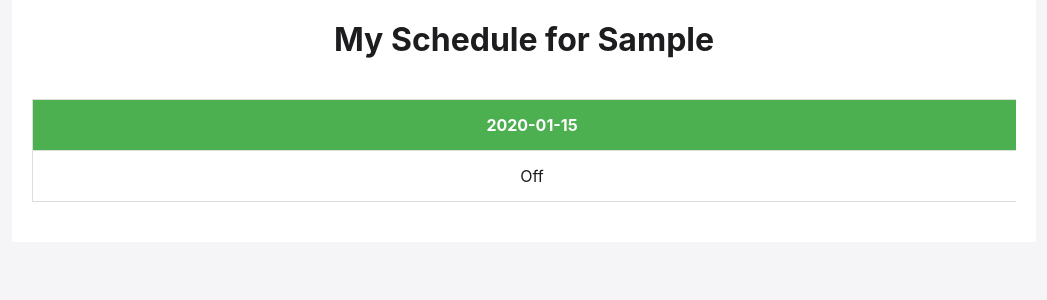
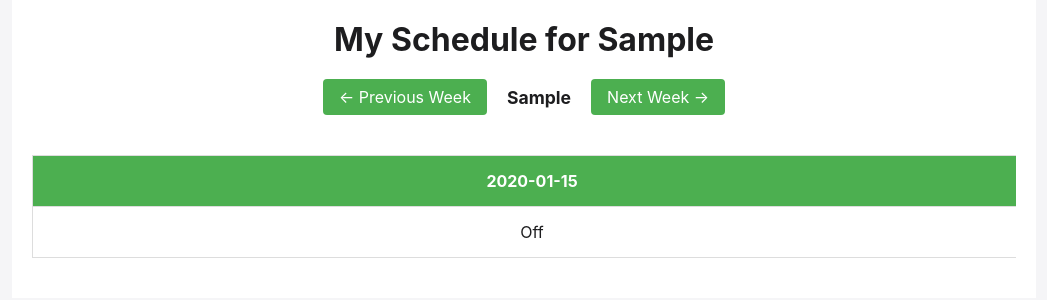
Before and after one commit to Martin-Jurkovic/cs362-work_scheduler, a Flask app: template workscheduler/templates/view_schedules.html in a window 1280 px wide. Shown: the part 65-365 px from the top of the page, without its empty margins (116-1163 px from the left). Run offline with Flask 3, Linux system fonts and the light colour scheme; tables that the repository leaves empty hold one stand-in row (values such as "Sample post"); the template is opened without the code that fills it: values that come from a table or form of the project are taken from there, most other values are stand-ins (such as "Sample title", 1, 10 or a date in 2020).

Commit message:
Allows shifts to be made in advance
can view next and previous weeks, generating shifts weeks in advance

```diff
--- a/workscheduler/app.py
+++ b/workscheduler/app.py
@@ -1,11 +1,6 @@
 from flask import Flask, render_template, request, redirect, url_for, session, flash, jsonify
-from functools import wraps
-import datetime
-from ortools.sat.python import cp_model
-from flask_sqlalchemy import SQLAlchemy
-from werkzeug.security import generate_password_hash, check_password_hash
-import click
-from flask.cli import with_appcontext
+
+from datetime import timedelta, datetime, date  # Import date explicitly
 
 from classes.user import User, db
 from classes.schedule import Schedule
@@ -117,10 +112,13 @@ def reset_password():
 @app.route('/view_schedules', methods=['GET', 'POST'])
 @login_required
 def view_schedules():
+    if 'view_date' not in session:
+        session['view_date'] = date.today().strftime('%Y-%m-%d')
+
+    week_dates = get_week_dates(session['view_date'])
     username = session['username']
     user = User.query.filter_by(username=username).first()
     role = user.role
-    week_dates = get_week_dates()
     current_week = f"{week_dates[0].strftime('%B %d, %Y')} - {week_dates[-1].strftime('%B %d, %Y')}"
 
     if role == 'admin':
@@ -159,7 +157,8 @@ def view_schedules():
                 success = generate_shifts(
                     day_requirements=day_requirements,
                     max_shifts_per_employee=session['max_shifts'],
-                    active_employees=[emp.username for emp in active_employees]  # Pass only active employees
+                    active_employees=[emp.username for emp in active_employees],  # Pass only active employees
+                    start_date=session['view_date']  # Add this line
                 )
 
                 if success:
@@ -356,6 +355,20 @@ def toggle_employee_status():
 
     return jsonify({'status': 'success'})
 
+# Add new route for week navigation
+@app.route('/change_week/<direction>')
+@login_required
+def change_week(direction):
+    current_date = datetime.strptime(session.get('view_date', date.today().strftime('%Y-%m-%d')), '%Y-%m-%d')
+
+    if direction == 'next':
+        new_date = current_date + timedelta(weeks=1)
+    else:  # previous
+        new_date = current_date - timedelta(weeks=1)
+
+    session['view_date'] = new_date.strftime('%Y-%m-%d')
+    return redirect(url_for('view_schedules'))
+
 
 if __name__ == '__main__':
     app.run(debug=True)
--- a/workscheduler/static/styles.css
+++ b/workscheduler/static/styles.css
@@ -669,3 +669,30 @@ footer {
 .employee-name:hover {
     text-decoration: underline;
 }
+
+/* Add to styles.css */
+.week-navigation {
+    display: flex;
+    justify-content: center;
+    align-items: center;
+    gap: 20px;
+    margin: 20px 0;
+}
+
+.nav-arrow {
+    padding: 8px 16px;
+    background-color: #4CAF50;
+    color: white;
+    text-decoration: none;
+    border-radius: 4px;
+    transition: background-color 0.3s;
+}
+
+.nav-arrow:hover {
+    background-color: #45a049;
+}
+
+.current-week {
+    font-weight: bold;
+    font-size: 1.1em;
+}
--- a/workscheduler/templates/view_schedules.html
+++ b/workscheduler/templates/view_schedules.html
@@ -12,6 +12,11 @@
     <!-- Main Content -->
     <div class="content-container">
         <h1>My Schedule for {{ current_week }}</h1>
+        <div class="week-navigation">
+            <a href="{{ url_for('change_week', direction='previous') }}" class="nav-arrow">&larr; Previous Week</a>
+            <span class="current-week">{{ current_week }}</span>
+            <a href="{{ url_for('change_week', direction='next') }}" class="nav-arrow">Next Week &rarr;</a>
+        </div>
         <div class="schedule-table">
             <table>
                 <thead>
```
Also changed, not shown: workscheduler/core/utils.py (+20 -6 lines), workscheduler/templates/admin_view_schedules.html (+7 -0 lines).
